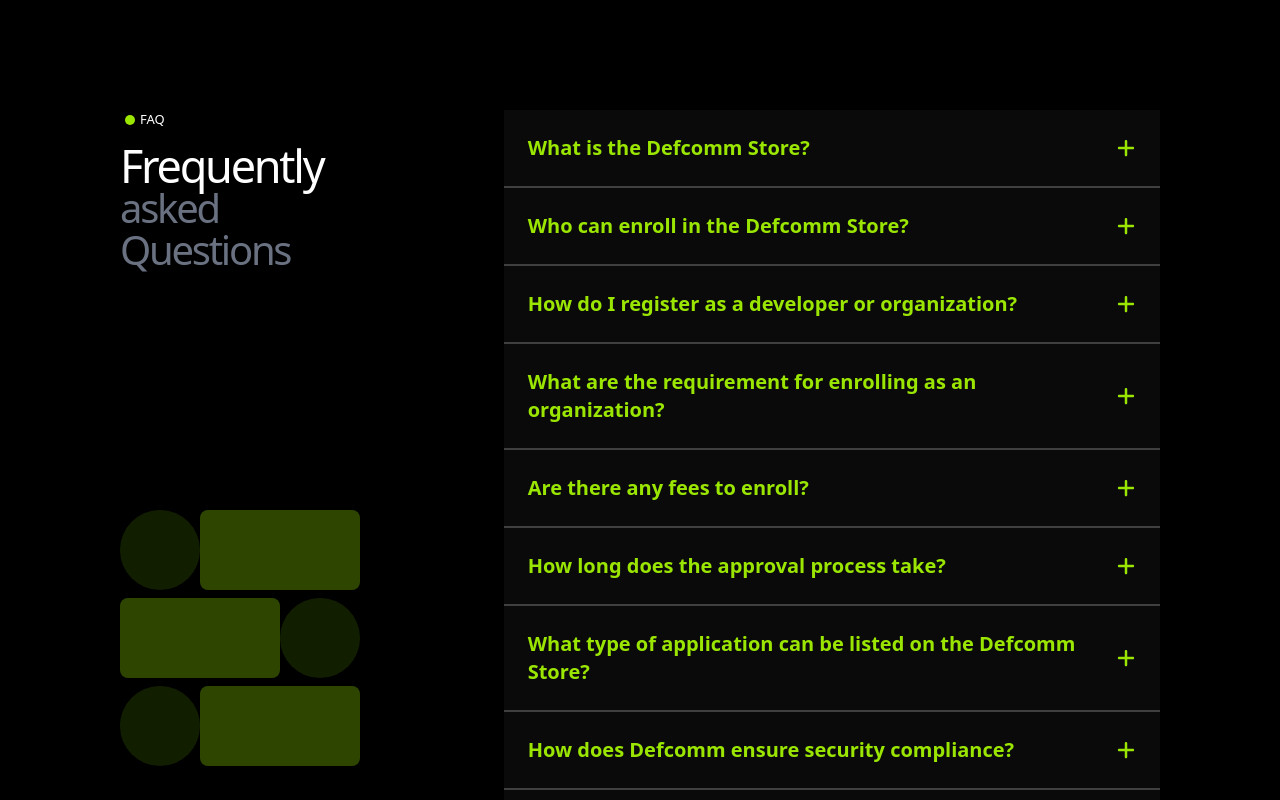
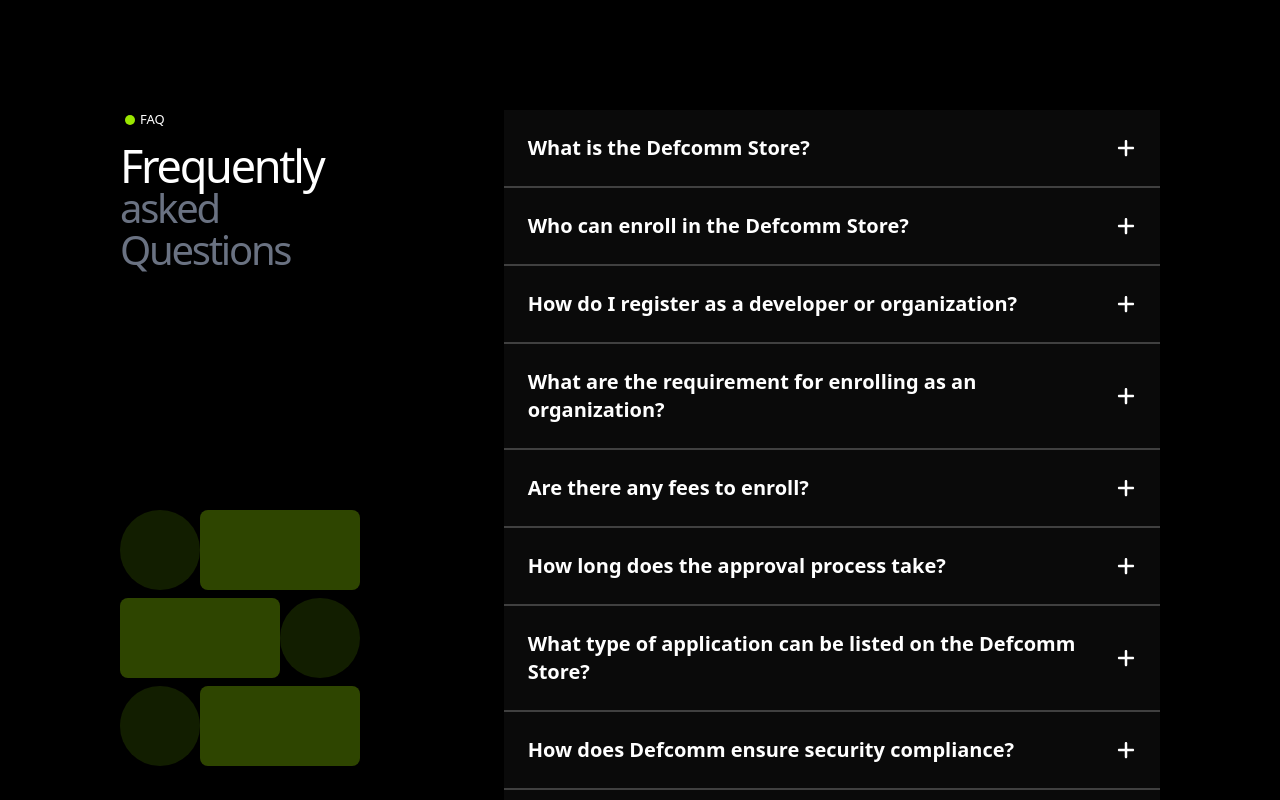
Before and after one commit to SilexsecureTeam/Defcomm-store, a React (Vite) app: page /app in a window 1280 px wide. Shown: the part 4620-5420 px from the top of the page. Built offline with nearby package versions, Linux system fonts and the light colour scheme.

Commit message:
faq worked on

```diff
--- a/src/Components/Content/FAQ.jsx
+++ b/src/Components/Content/FAQ.jsx
@@ -112,7 +112,7 @@
                     key={index}
                     className={`bg-neutral-800 md:bg-neutral-950 p-6 border-b-2 border-neutral-700 transition-all duration-300 ease-in-out`}
                     >
-                    <div className="flex justify-between items-center text-lime-400 font-bold text-lg md:text-xl cursor-pointer" onClick={() => toggleFAQ(index)}>
+                    <div className={`flex justify-between items-center  font-bold text-lg md:text-xl cursor-pointer ${openIndex === index ? "text-lime-400":"text-white"}`} onClick={() => toggleFAQ(index)}>
                         <h1>{item.question}</h1>
                         <span>{openIndex === index ? <FaMinus /> : <FaPlus />}</span>
                     </div>
--- a/src/Components/Pages/LoginFolder/Login.jsx
+++ b/src/Components/Pages/LoginFolder/Login.jsx
@@ -14,7 +14,7 @@
 import defcommlogo from "../../../assets/defcommlogo.png";
 import { LiaLongArrowAltDownSolid } from "react-icons/lia";
 import { LiaLongArrowAltUpSolid } from "react-icons/lia";
-import { useNavigate } from "react-router-dom";
+import { useNavigate, NavLink } from "react-router-dom";
 
 function Login() {
   // For up rotation div
@@ -72,9 +72,11 @@
   return (
     <div className="relative bg-deffcom-lime h-[900px]">
       <div className="fixed left-0 top-0 w-full bg-nav-background flex justify-between bg-red-500 px-8 items-center">
-        <div>
-          <img src={defcommlogo} alt="" className="w-[100px] h-[100px] " />
-        </div>
+        <NavLink to="/">
+          <div>
+            <img src={defcommlogo} alt="" className="w-[100px] h-[100px] " />
+          </div>
+        </NavLink>
         <div className="  text-xl text-center bg-white w-[130px] py-1 rounded-4xl">
           Login
         </div>
@@ -215,9 +217,7 @@
           </div>
 
           <div className="">
-            <p className="">
-              &copy;Copyright Defcomm, All Rights Reserved.
-            </p>
+            <p className="">&copy;Copyright Defcomm, All Rights Reserved.</p>
           </div>
         </div>
       </div>
```
